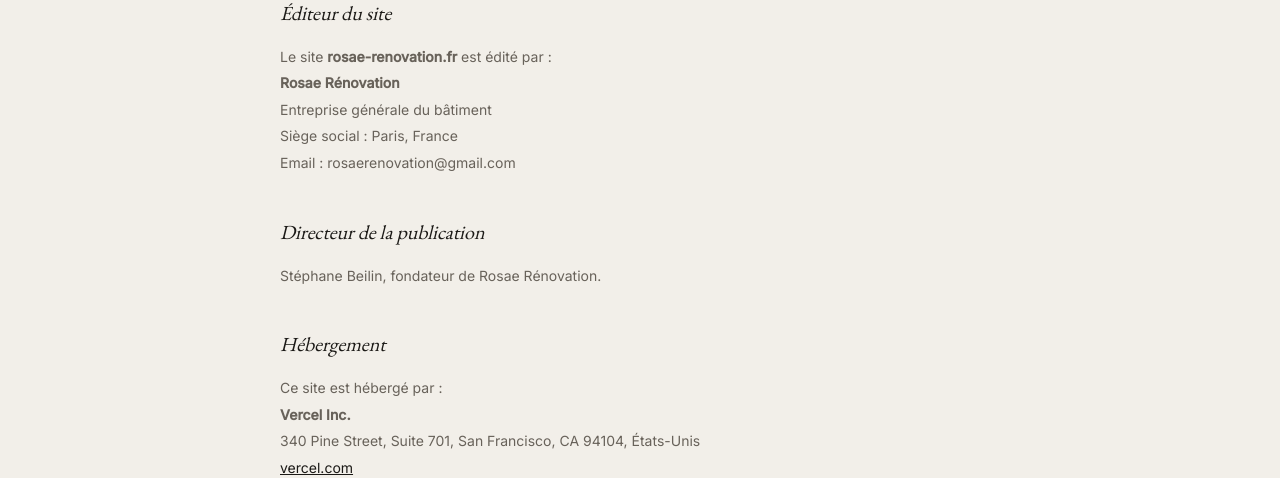
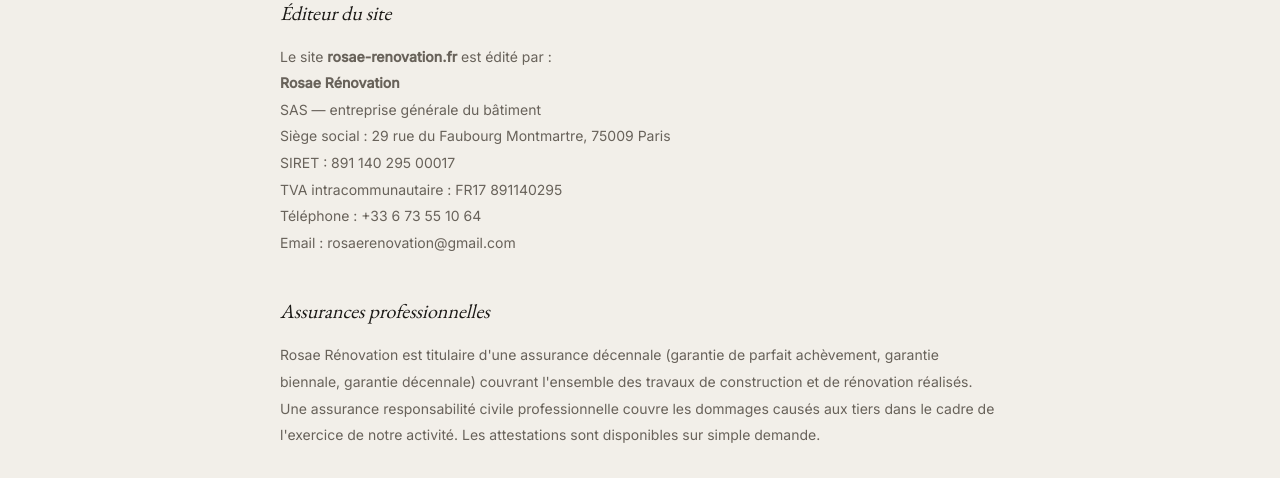
Before and after one commit to carl2sheriff/rosae-renovation, a Next.js app: page /mentions-legales in a window 1280 px wide. Shown: the part 322-800 px from the top of the page. Built offline with nearby package versions, Linux system fonts and the light colour scheme; no server answers.

Commit message:
fix(infos): coordonnées réelles — tél, adresse, SIRET/TVA, jsonLd

```diff
--- a/app/contact/page.tsx
+++ b/app/contact/page.tsx
@@ -27,7 +27,7 @@
   ctaTitle: "Parlons de votre projet.",
   ctaSubtitle:
     "Pour toute demande, contactez-nous afin d'échanger sur vos besoins, le cadre de l'intervention et les premières étapes à envisager.",
-  phone: "+33 1 00 00 00 00",
+  phone: "+33 6 73 55 10 64",
   email: "rosaerenovation@gmail.com",
 };
 
--- a/app/layout.tsx
+++ b/app/layout.tsx
@@ -37,9 +37,12 @@
   description:
     "Entreprise générale du bâtiment spécialisée dans la rénovation d'intérieurs à Paris et en Île-de-France.",
   url: process.env.NEXT_PUBLIC_SERVER_URL || "https://rosae-renovation.fr",
+  telephone: "+33673551064",
   email: "rosaerenovation@gmail.com",
   address: {
     "@type": "PostalAddress",
+    streetAddress: "29 rue du Faubourg Montmartre",
+    postalCode: "75009",
     addressLocality: "Paris",
     addressCountry: "FR",
   },
--- a/app/mentions-legales/page.tsx
+++ b/app/mentions-legales/page.tsx
@@ -35,9 +35,25 @@
             </p>
             <p>
               <strong>Rosae Rénovation</strong><br />
-              Entreprise générale du bâtiment<br />
-              Siège social : Paris, France<br />
+              SAS — entreprise générale du bâtiment<br />
+              Siège social : 29 rue du Faubourg Montmartre, 75009 Paris<br />
+              SIRET : 891 140 295 00017<br />
+              TVA intracommunautaire : FR17 891140295<br />
+              Téléphone : +33 6 73 55 10 64<br />
               Email : rosaerenovation@gmail.com
+            </p>
+          </Section>
+
+          <Section title="Assurances professionnelles">
+            <p>
+              Rosae Rénovation est titulaire d&apos;une assurance décennale (garantie de parfait achèvement,
+              garantie biennale, garantie décennale) couvrant l&apos;ensemble des travaux de construction
+              et de rénovation réalisés.
+            </p>
+            <p>
+              Une assurance responsabilité civile professionnelle couvre les dommages causés aux tiers
+              dans le cadre de l&apos;exercice de notre activité. Les attestations sont disponibles sur
+              simple demande.
             </p>
           </Section>
 
--- a/app/page.tsx
+++ b/app/page.tsx
@@ -73,7 +73,7 @@
     ctaTitle: "Parlons de votre projet.",
     ctaSubtitle:
       "Prenez contact pour un premier échange — sans engagement. Nous écoutons avant de proposer.",
-    phone: "+33 1 00 00 00 00",
+    phone: "+33 6 73 55 10 64",
     email: "rosaerenovation@gmail.com",
   },
 };
```
